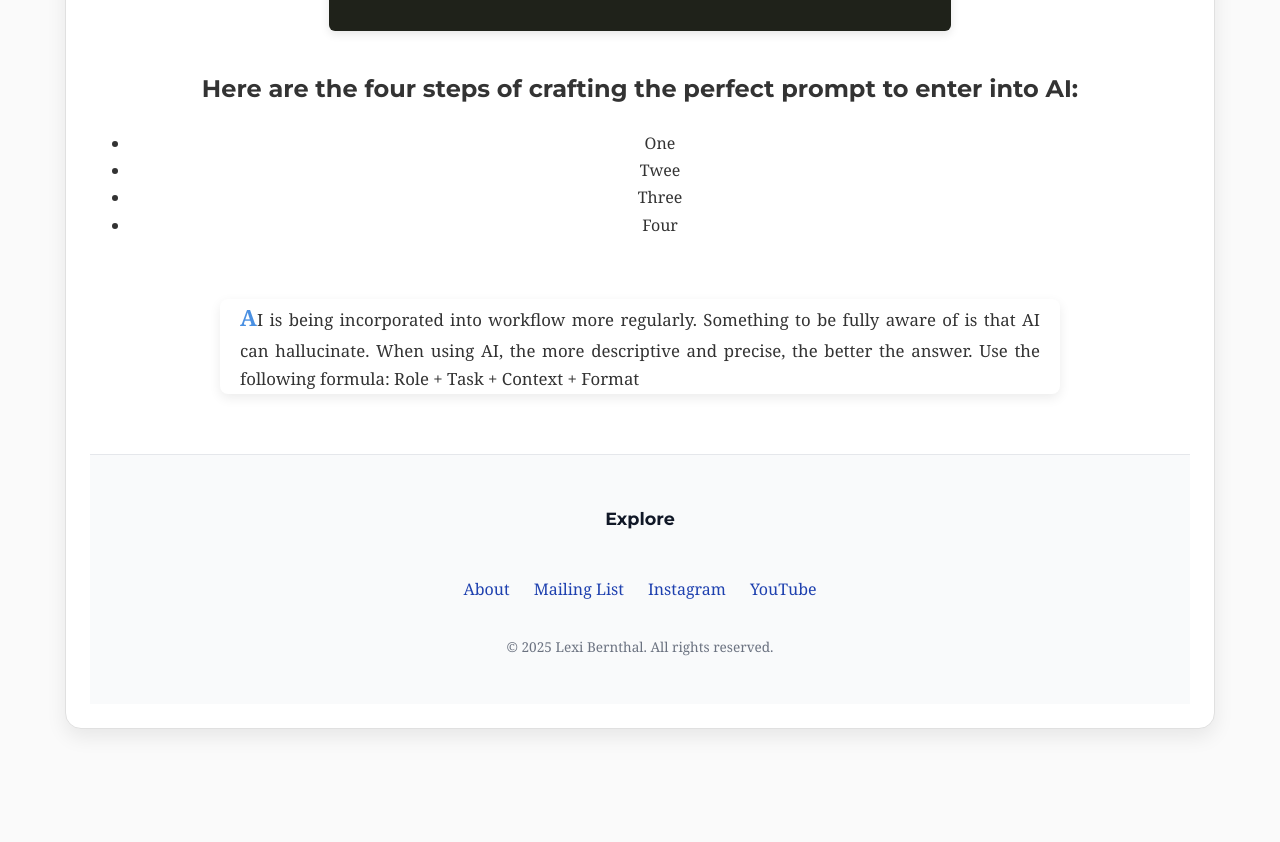
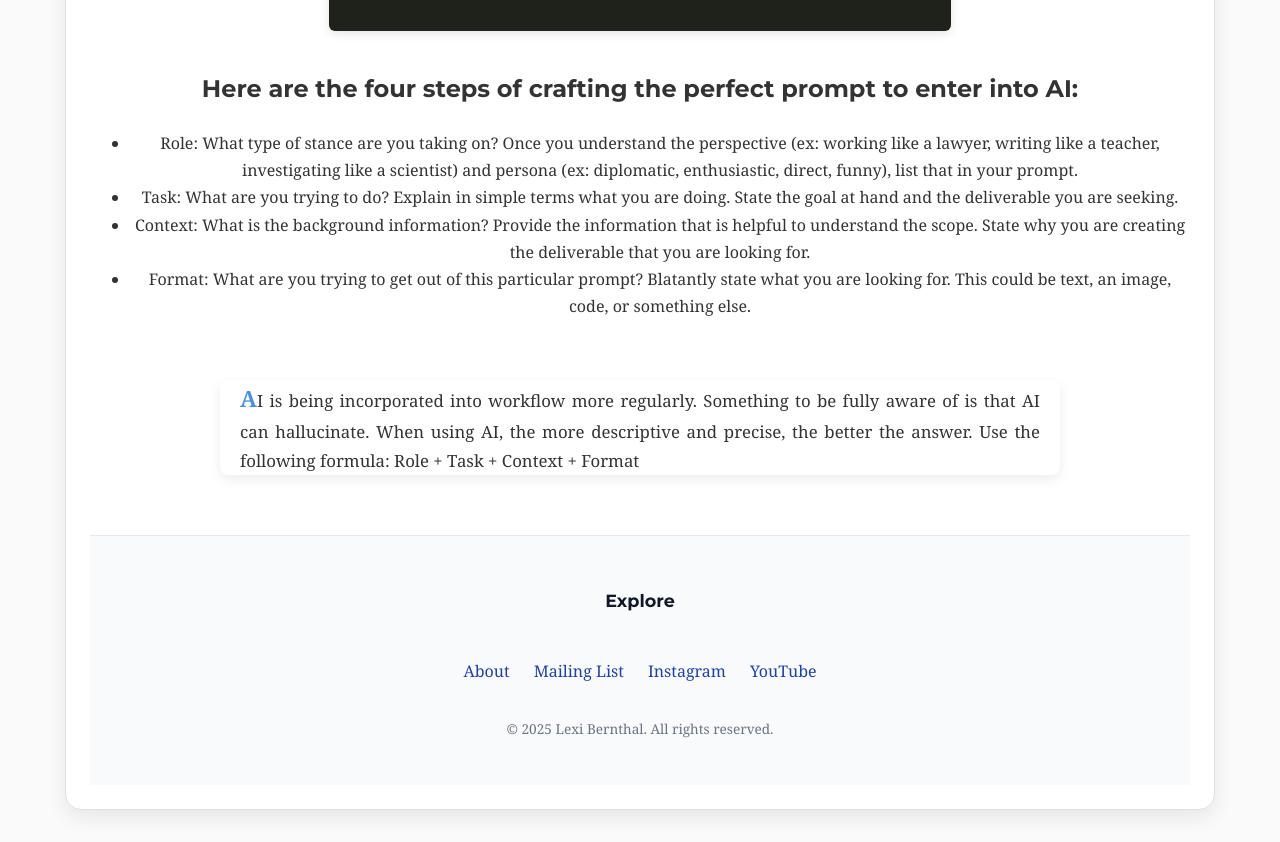
Before and after one commit to alexisbernt/Portfolio, a React (Create React App) app in the folder lexi-portfolio/: page /post2 in a window 1280 px wide. Shown: the part 1020-1862 px from the top of the page. Before the commit the page ends 1781 px from the top, so only its background shows below. Built offline with nearby package versions, Linux system fonts and the light colour scheme.

Commit message:
Blog post edits (3)

```diff
--- a/lexi-portfolio/src/pages/Posts/LearningPost1-RAG.js
+++ b/lexi-portfolio/src/pages/Posts/LearningPost1-RAG.js
@@ -18,8 +18,9 @@ function Post1() {
       {/* Content Section */}
       <div className="post-content">
         <p>
-          Side note: This informational article has side tangents. Side tangents are inserted into the square brackets: []. If you prefer a version without the side tangents, navigate to ______ for a clean version.
-        </p>
+          Side note: This informational article has side tangents. </p>
+        <p>Side tangents are inserted into the square brackets: []. </p>
+        {/* If you prefer a version without the side tangents, navigate to ______ for a clean version. */}
         <p>Artificial Intelligence (AI) is a hot topic right now. If you're wanting an official definition of AI, it can be defined as machine capabilities that mimic human-like intelligence and generate outputs.
           AI systems can perform the types of tasks that have traditionally required human intelligence like reasoning, problem-solving, decision-making, and learning. A Large Language Model (LLM) = a form of AI.
           Large Language Models generate output(s) from the data [trained off a freaking massive amount of data] and prompt(s) they are given. LLMs respond to prompts, and they're getting pretty good with their replies
--- a/lexi-portfolio/src/pages/Posts/LearningPost2.js
+++ b/lexi-portfolio/src/pages/Posts/LearningPost2.js
@@ -27,10 +27,10 @@ function Post2() {
         <div className="post-extra-text">
             <h2>Here are the four steps of crafting the perfect prompt to enter into AI:</h2>
             <ul>
-            <li>One</li>
-            <li>Twee</li>
-            <li>Three</li>
-            <li>Four</li>
+            <li><bold>Role: </bold>What type of stance are you taking on? Once you understand the perspective (ex: working like a lawyer, writing like a teacher, investigating like a scientist) and persona (ex: diplomatic, enthusiastic, direct, funny), list that in your prompt.</li>
+            <li><bold>Task: </bold>What are you trying to do? Explain in simple terms what you are doing. State the goal at hand and the deliverable you are seeking.</li>
+            <li><bold>Context: </bold>What is the background information? Provide the information that is helpful to understand the scope. State why you are creating the deliverable that you are looking for.</li>
+            <li><bold>Format: </bold>What are you trying to get out of this particular prompt? Blatantly state what you are looking for. This could be text, an image, code, or something else.</li>
             </ul>
         </div>
 
@@ -41,6 +41,7 @@ function Post2() {
             that AI can hallucinate. When using AI, the more descriptive and precise, the better the
             answer. Use the following formula: Role + Task + Context + Format
         </p>
+        {/* Example prompt here  */}
         </div>
         <Footer/>
     </div>
--- a/lexi-portfolio/src/pages/Posts/LearningPost6.js
+++ b/lexi-portfolio/src/pages/Posts/LearningPost6.js
@@ -1,4 +1,5 @@
 import "../../css/Post1.css";
+import Footer from "../../Footer";
 
 function Post6() {
   return (
@@ -12,7 +13,7 @@ function Post6() {
           <p>
             That means that Azure can do things like:
           </p>
-          <p>- Store data - Run applications - Host websites - Build AI models - Analyze information
+          <p>+ Store data + Run applications + Host websites + Build AI models + Analyze information...
         </p>
         <p>All without needing physical servers or hardware.</p>
         </div>
@@ -58,6 +59,7 @@ Azure AI Content Understanding = multi-model content analysis to extract data fr
 If you need to find accurate information on large sets of data you can look using this tool.
         </p>
         </div>
+        <Footer/>
     </div>
 
   );
```
